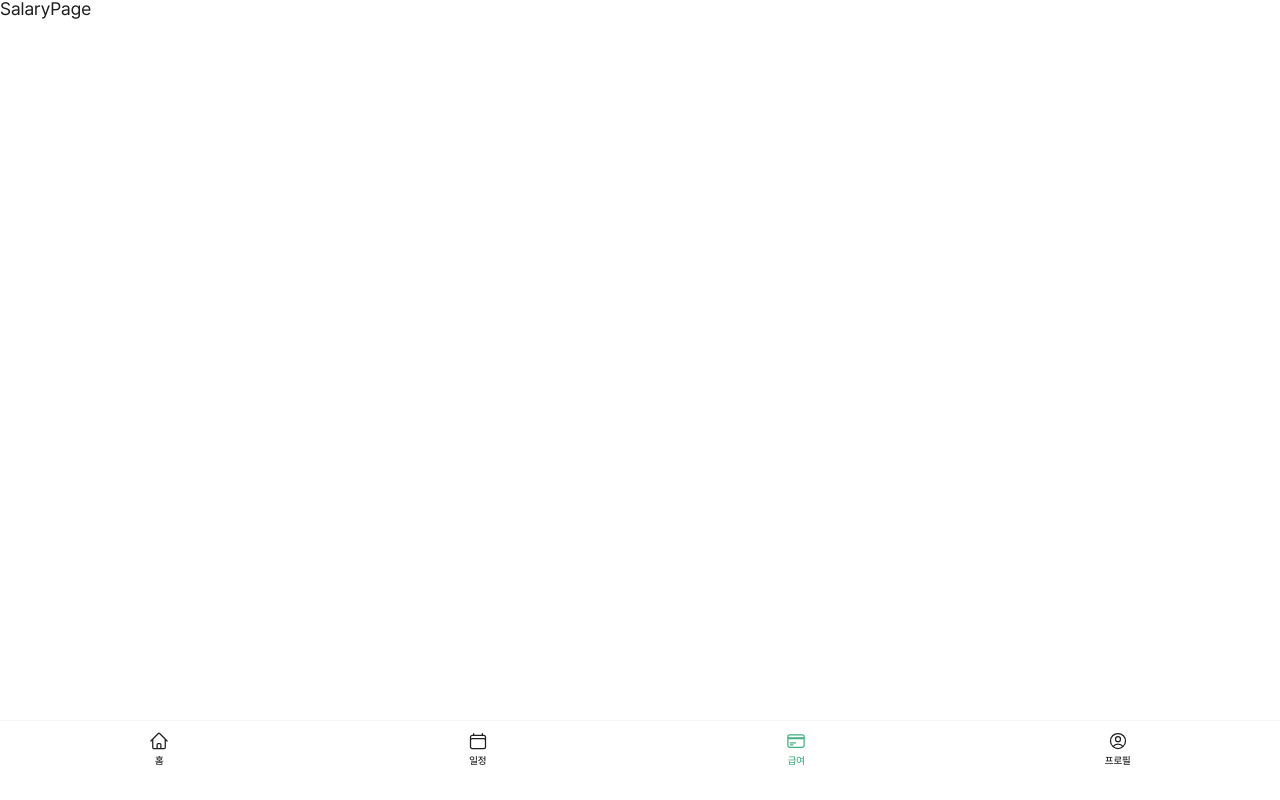
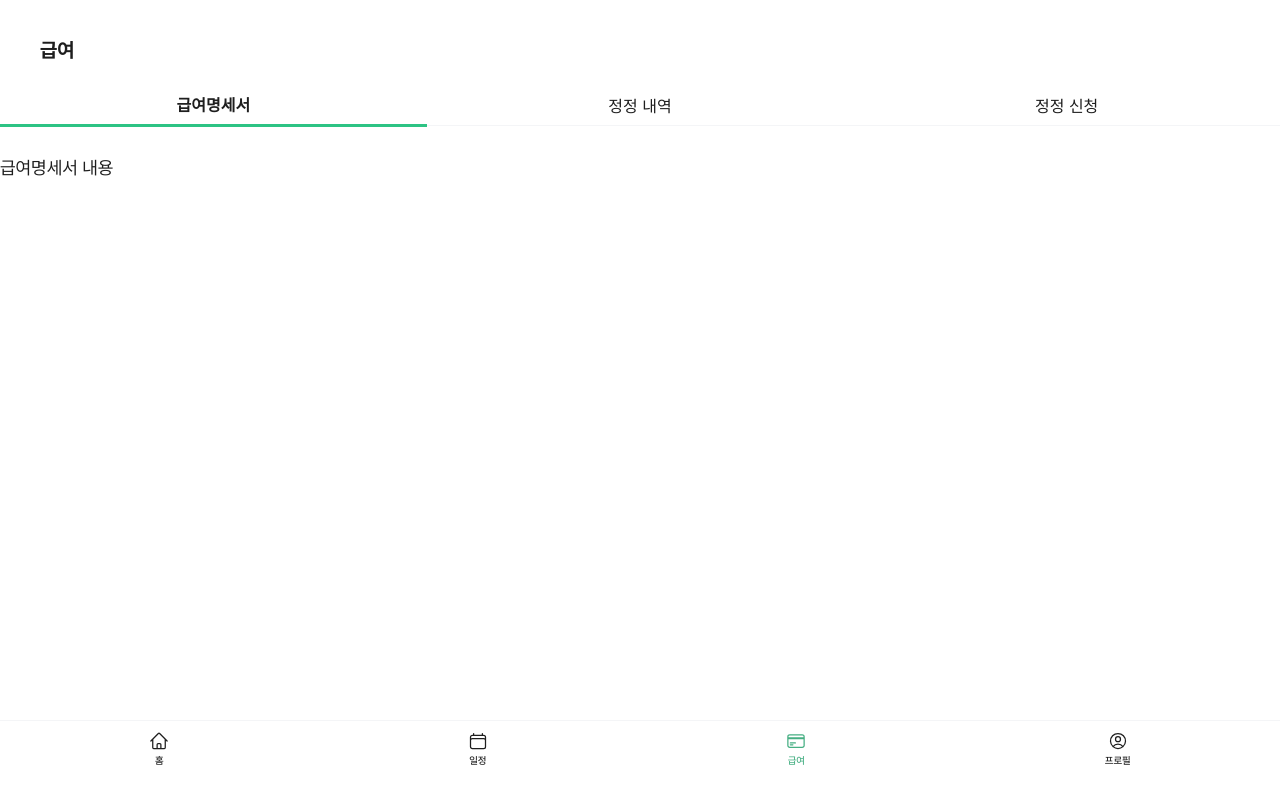
Before and after one commit to sjgaru-dev/toy2, a React (Vite) app: page /salary in a window 1280 px wide. Built offline with nearby package versions, Linux system fonts and the light colour scheme.

Commit message:
feat: 탭 기능 추가

```diff
--- /dev/null
+++ b/src/components/common/Tabs.tsx
@@ -0,0 +1,71 @@
+import React from 'react';
+
+import { css } from '@emotion/react';
+import { Tab, TabGroup, TabList, TabPanel, TabPanels } from '@headlessui/react';
+
+import theme from '@/styles/theme';
+
+interface TabsProps {
+  tabs: string[];
+  children: React.ReactNode[];
+}
+
+const Tabs: React.FC<TabsProps> = ({ tabs, children }) => (
+  <TabGroup>
+    <TabList css={tabListStyle}>
+      {tabs.map((tab) => (
+        <Tab key={tab} css={tabStyle}>
+          {({ selected }) => (
+            <div css={tabContainerStyle(selected)}>
+              <span css={tabTextStyle(selected)}>{tab}</span>
+            </div>
+          )}
+        </Tab>
+      ))}
+    </TabList>
+    <TabPanels>
+      {children.map((child, index) => (
+        <TabPanel key={index}>{child}</TabPanel>
+      ))}
+    </TabPanels>
+  </TabGroup>
+);
+
+const tabListStyle = css`
+  display: flex;
+  background-color: ${theme.colors.white};
+`;
+
+const tabStyle = css`
+  flex: 1;
+  padding: 32px 0;
+  font-size: ${theme.fontSizes.large};
+  background: transparent;
+  border: 0;
+  cursor: pointer;
+  outline: none;
+  text-align: center;
+
+  &:focus {
+    outline: none;
+  }
+`;
+
+const tabContainerStyle = (selected: boolean) => css`
+  position: relative;
+  width: 100%;
+  display: flex;
+  justify-content: center;
+  align-items: center;
+  padding-bottom: 8px;
+  border-bottom: ${selected
+    ? `3px solid ${theme.colors.primary}`
+    : `1px solid ${theme.colors.borderLightGray}`};
+`;
+
+const tabTextStyle = (selected: boolean) => css`
+  color: ${selected ? theme.colors.black : theme.colors.black};
+  font-weight: ${selected ? 'bold' : 'normal'};
+`;
+
+export default Tabs;
--- a/src/pages/Salary.tsx
+++ b/src/pages/Salary.tsx
@@ -1,3 +1,24 @@
-const SalaryPage = () => <div>SalaryPage</div>;
+import { css } from '@emotion/react';
+
+import Tabs from '@/components/common/Tabs';
+import theme from '@/styles/theme';
+
+const headerStyle = css`
+  font-weight: 700;
+  margin: 40px 0 0 40px;
+  font-size: ${theme.fontSizes.xxlarge};
+  color: ${theme.colors.black};
+`;
+
+const SalaryPage = () => (
+  <div>
+    <h1 css={headerStyle}>급여</h1>
+    <Tabs tabs={['급여명세서', '정정 내역', '정정 신청']}>
+      <div>급여명세서 내용</div>
+      <div>정정 내역 내용</div>
+      <div>정정 신청 내용</div>
+    </Tabs>
+  </div>
+);
 
 export default SalaryPage;
```
